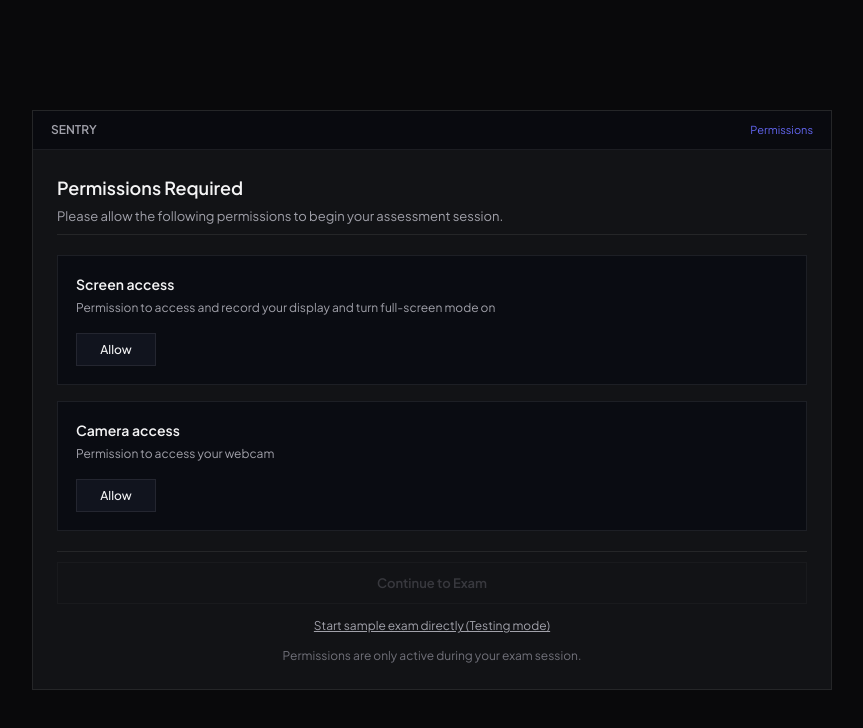
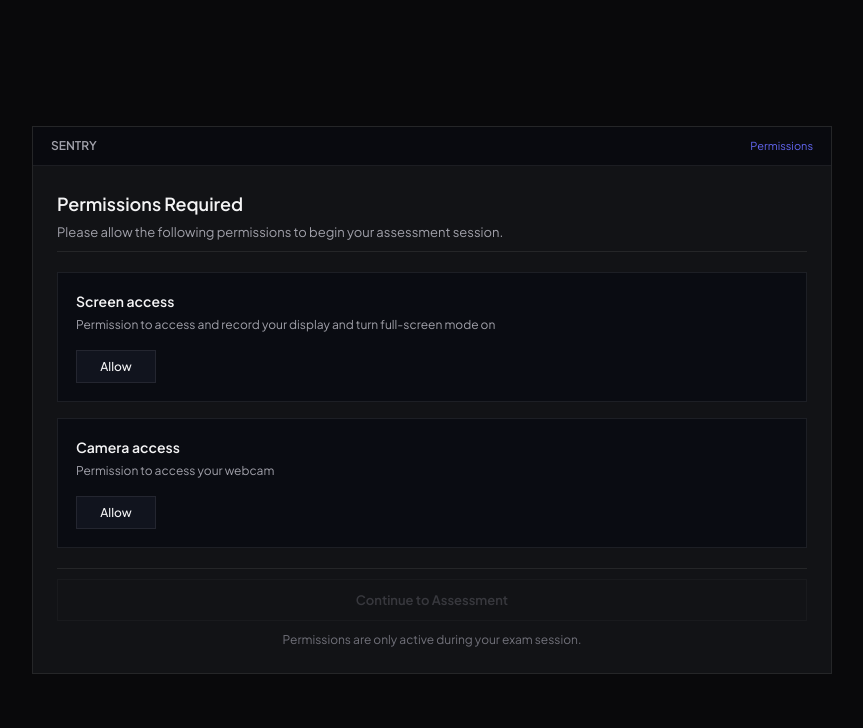
Before and after one commit to kartikktripathi/Sentry, a React (Vite) app: page / in a window 1280 px wide. Shown: the top 728 px of the page, without its empty margins (208-1071 px from the left). Built offline with nearby package versions, Linux system fonts and the light colour scheme.

Commit message:
refactor: remove dev-skip-link testing button and update footer button text

```diff
--- a/src/App.css
+++ b/src/App.css
@@ -250,22 +250,6 @@
   font-size: 12px;
   color: var(--text-muted);
   text-align: center;
-}
-
-.dev-skip-link {
-  font-size: 12px;
-  color: var(--text-secondary);
-  text-align: center;
-  text-decoration: underline;
-  cursor: pointer;
-  background: none;
-  border: none;
-  padding: 4px;
-  transition: color 0.15s ease;
-}
-
-.dev-skip-link:hover {
-  color: var(--text-primary);
 }
 
 /* Exam Mode Top Bar */
--- a/src/App.jsx
+++ b/src/App.jsx
@@ -297,7 +297,7 @@ export default function App() {
               </div>
             </div>
 
-            {/* Footer / Continue */}
+            {/* Footer / Continue to Main Test */}
             <div className="dev-footer">
               <button
                 type="button"
@@ -305,14 +305,7 @@ export default function App() {
                 disabled={!allGranted}
                 onClick={startExam}
               >
-                Continue to Exam
-              </button>
-              <button
-                type="button"
-                className="dev-skip-link"
-                onClick={startExam}
-              >
-                Start sample exam directly (Testing mode)
+                Continue to Assessment
               </button>
               <div className="dev-note">
                 Permissions are only active during your exam session.
@@ -322,7 +315,7 @@ export default function App() {
         </>
       )}
 
-      {/* VIEW 2: EXAM SCREEN */}
+      {/* VIEW 2: EXAM / ASSESSMENT SCREEN */}
       {currentView === "exam" && (
         <>
           {/* Exam Topbar */}
```
